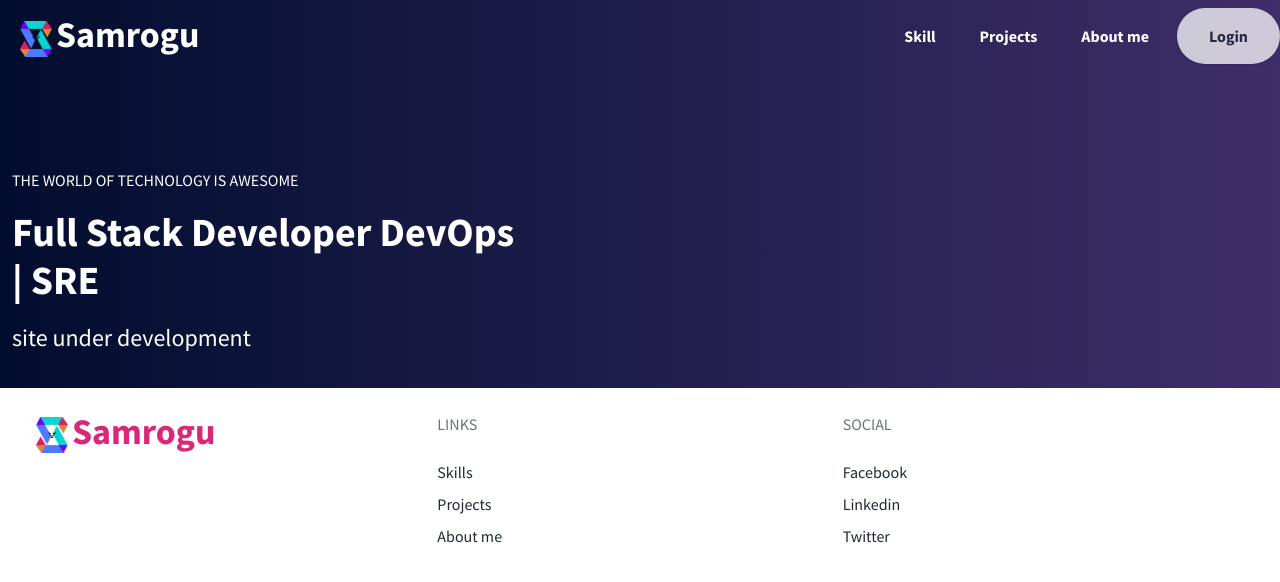
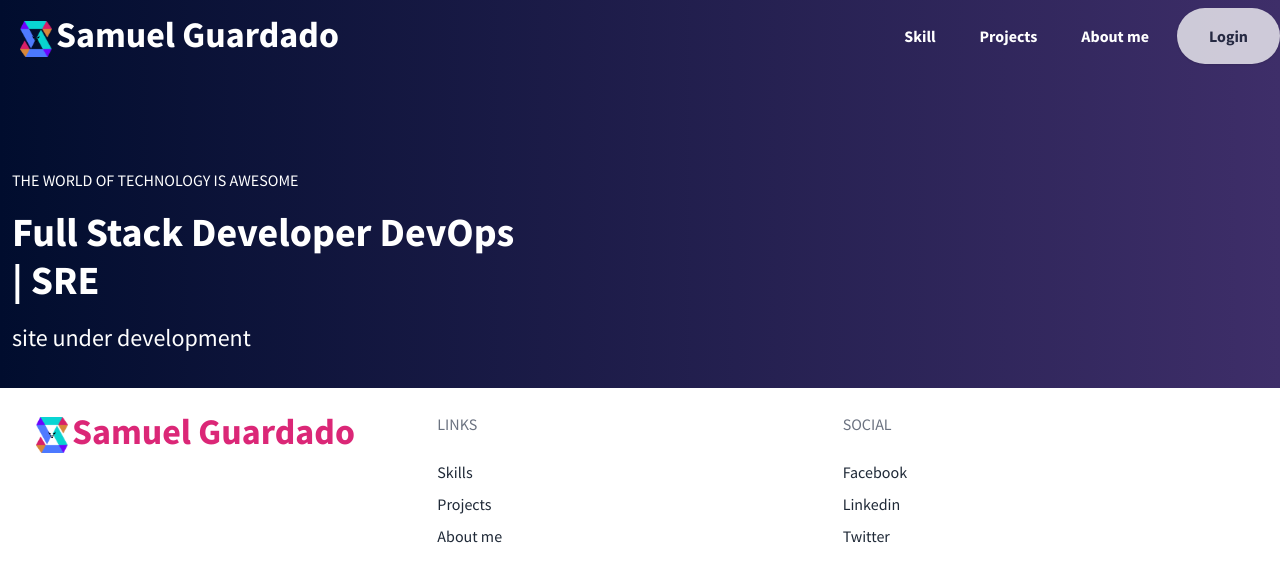
Before and after one commit to samrogu/samrogu.github.io, a Next.js app: page / in a window 1280 px wide. Shown: the top 582 px of the page. Built offline with nearby package versions, Linux system fonts and the light colour scheme.

Commit message:
change name

```diff
--- a/components/layout/Footer.js
+++ b/components/layout/Footer.js
@@ -7,7 +7,7 @@ const Footer = () => {
                 <div className="flex-1 mb-6 text-black">
                     <a className="text-pink-600 no-underline hover:no-underline font-bold text-2xl lg:text-4xl" href="#">
                         <Logo />
-              Samrogu
+              Samuel Guardado
             </a>
                 </div>
                 <div className="flex-1">
--- a/components/layout/NavBar.js
+++ b/components/layout/NavBar.js
@@ -9,7 +9,7 @@ const NavBar = () => {
                 <div className="pl-4 flex items-center">
                     <a className="toggleColour text-white no-underline hover:no-underline font-bold text-2xl lg:text-4xl">
                         <Logo />
-                        Samrogu
+                        Samuel Guardado
                     </a>
                 </div>
                 <div className="block lg:hidden pr-4">
```
